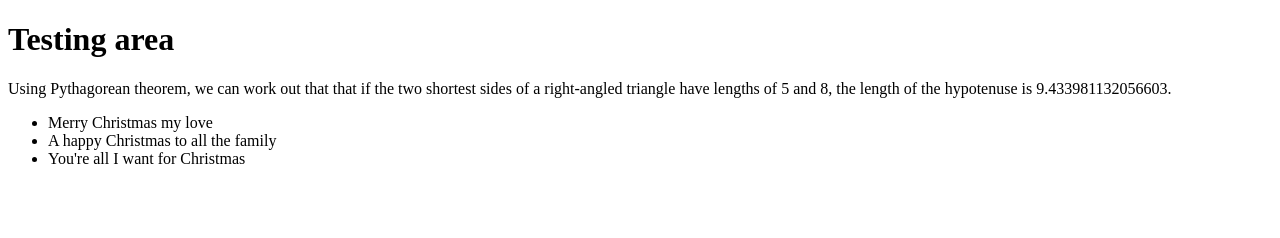
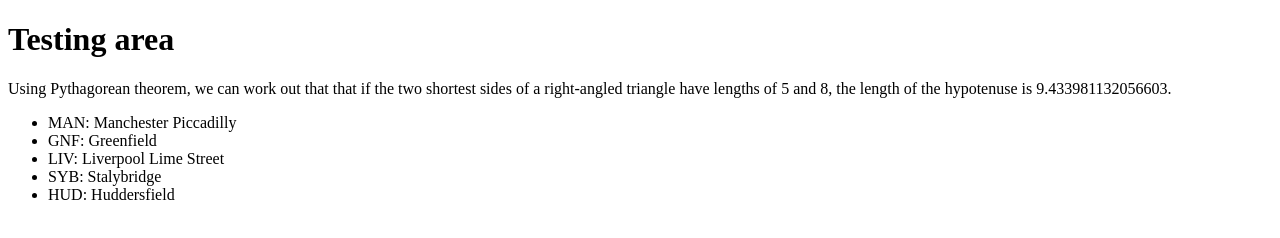
Before and after one commit to presidentnixon91/odin-sandbox, a plain HTML site: page index.html in a window 1280 px wide. Drawn offline with Linux system fonts and the light colour scheme.

Commit message:
JS task 7

```diff
--- a/index.html
+++ b/index.html
@@ -97,11 +97,9 @@
 
     for (let i = 0; i < greetings.length; i++) {
         let input = greetings[i];
-        // Your conditional test needs to go inside the parentheses
         let christmasString = 'Christmas';
         let xmasTest = greetings[i].indexOf(christmasString);
 
-        // in the line below, replacing what's currently there
         if(xmasTest !== -1) {
             let listItem = document.createElement('li');
             listItem.textContent = input;
@@ -109,6 +107,45 @@
         }
     }
 
+    // JS task 6
+    list.innerHTML = '';
+    let cities = ['lonDon', 'ManCHESTer', 'BiRmiNGHAM', 'liVERpoOL'];
+
+    for (let i = 0; i < cities.length; i++) {
+        let input = cities[i];
+
+        let cityLower = input.toLowerCase();
+        let firstLetter = cityLower[0];
+        firstLetter = firstLetter.toUpperCase();
+        let stripCity = cityLower.slice(1);
+        let result = firstLetter + stripCity;
+
+        let listItem = document.createElement('li');
+        listItem.textContent = result;
+        list.appendChild(listItem);
+    }
+
+    // JS task 7
+    list.innerHTML = '';
+    let stations = ['MAN675847583748sjt567654;Manchester Piccadilly',
+                    'GNF576746573fhdg4737dh4;Greenfield',
+                    'LIV5hg65hd737456236dch46dg4;Liverpool Lime Street',
+                    'SYB4f65hf75f736463;Stalybridge',
+                    'HUD5767ghtyfyr4536dh45dg45dg3;Huddersfield'];
+
+    for (let i = 0; i < stations.length; i++) {
+    let input = stations[i];
+    let stationStart = input.slice(0,3);
+    let semicolon = ';';
+    let breakPoint = input.indexOf(semicolon) + 1;
+    let stationEnd = input.slice(breakPoint,input.length);
+
+    let result = stationStart + ': ' + stationEnd;
+    let listItem = document.createElement('li');
+    listItem.textContent = result;
+    list.appendChild(listItem);
+    }
+
   </script>
 </body>
 </html>
```
